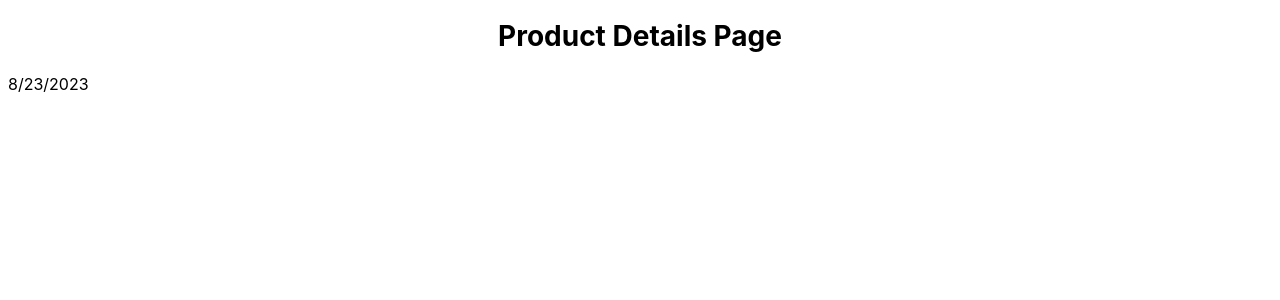
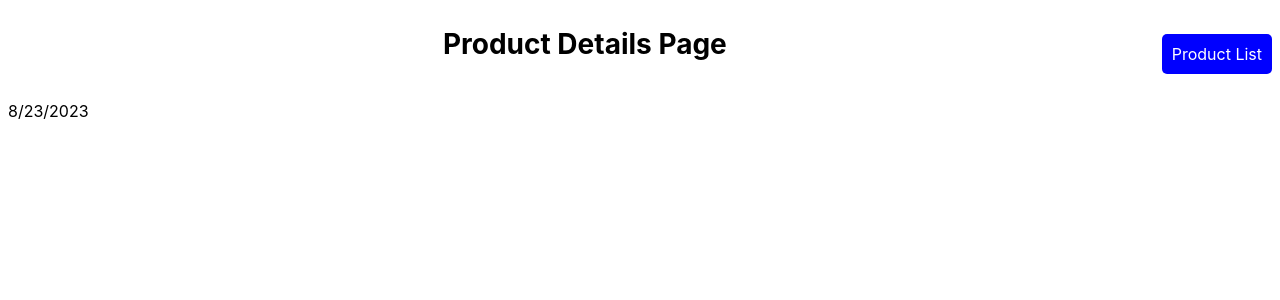
Before and after one commit to Ibrahim-Isah/Palladium, a React (Vite) app: page /product/1 in a window 1280 px wide. Shown: the top 300 px of the page. Built offline with nearby package versions, Linux system fonts and the light colour scheme.

Commit message:
adding some styles

```diff
--- a/src/views/Product.tsx
+++ b/src/views/Product.tsx
@@ -2,22 +2,48 @@
 import React from "react"
 import { useAppSelector } from "../app/hooks"
 import { selectedProduct } from "../features/productSlice"
+import { Link } from "react-router-dom"
+import { onTestFailed } from "vitest"
 
 const Product = () => {
   const product = useAppSelector(selectedProduct)
 
-  console.log(product, "here is the product")
   return (
     <div>
+      <div
+        style={{
+          display: "flex",
+          justifyContent: "space-between",
+          alignItems: "center",
+        }}
+      >
         <h1
           style={{
             fontSize: "28px",
             fontWeight: "bold",
             textAlign: "center",
+            flex: 1,
           }}
         >
           Product Details Page
         </h1>
+        <Link
+          to="/"
+          style={{
+            padding: "10px",
+            backgroundColor: "blue",
+            color: "white",
+            borderRadius: "5px",
+            cursor: "pointer",
+            textAlign: "center",
+            marginTop: "20px",
+            textDecoration: "none",
+          }}
+        >
+          {" "}
+          Product List
+        </Link>
+      </div>
       <div>
         <h1>{product.name}</h1>
         <p>{product.type}</p>
```
Lines whose indentation alone changed are shown as unchanged.
